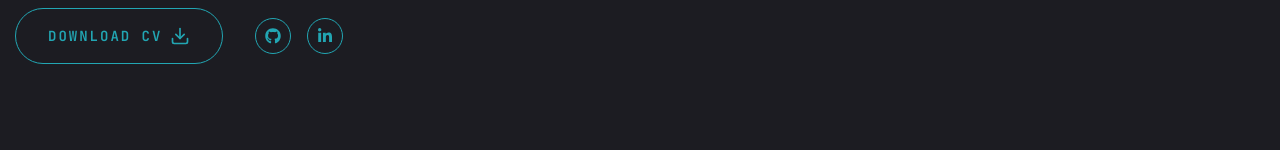
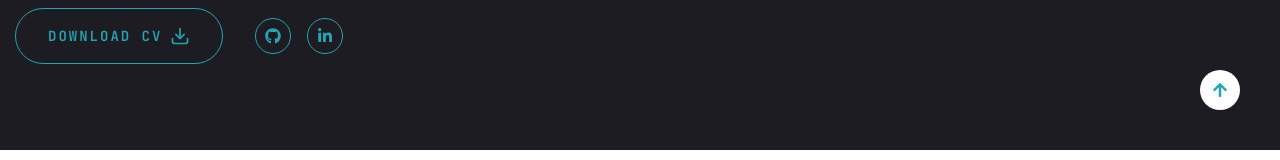
Before and after one commit to AfzalDogar/portfolio, a Next.js app: page / in a window 1280 px wide. Shown: the part 650-810 px from the top of the page. Built offline with nearby package versions, Linux system fonts and the light colour scheme.

Commit message:
portfolio

```diff
--- a/app/layout.jsx
+++ b/app/layout.jsx
@@ -26,7 +26,7 @@
         <StairTransition />
         <PageTransition>{children}</PageTransition>
         <Footer />
-        <Scroll/>
+        <Scroll />
       </body>
     </html>
   );
--- a/components/Scroll.jsx
+++ b/components/Scroll.jsx
@@ -29,14 +29,20 @@
 
   return (
     <>
-      {showButton && (
+      <button
+        onClick={scrollToTop}
+        className="fixed bottom-10 right-5 sm:bottom-10  sm:right-10 bg-white text-[#22a6b3] p-3 rounded-full"
+      >
+        <FaArrowUp />
+      </button>
+      {/* {showButton && (
         <button
           onClick={scrollToTop}
-          className="fixed bottom-10 right-5 sm:bottom-20 sm:right-10 bg-white text-[#22a6b3] p-3 rounded-full"
+          className="fixed bottom-10 right-5 sm:bottom-20  sm:right-10 bg-white text-[#22a6b3] p-3 rounded-full"
         >
           <FaArrowUp />
         </button>
-      )}
+      )} */}
     </>
   );
 };
```
